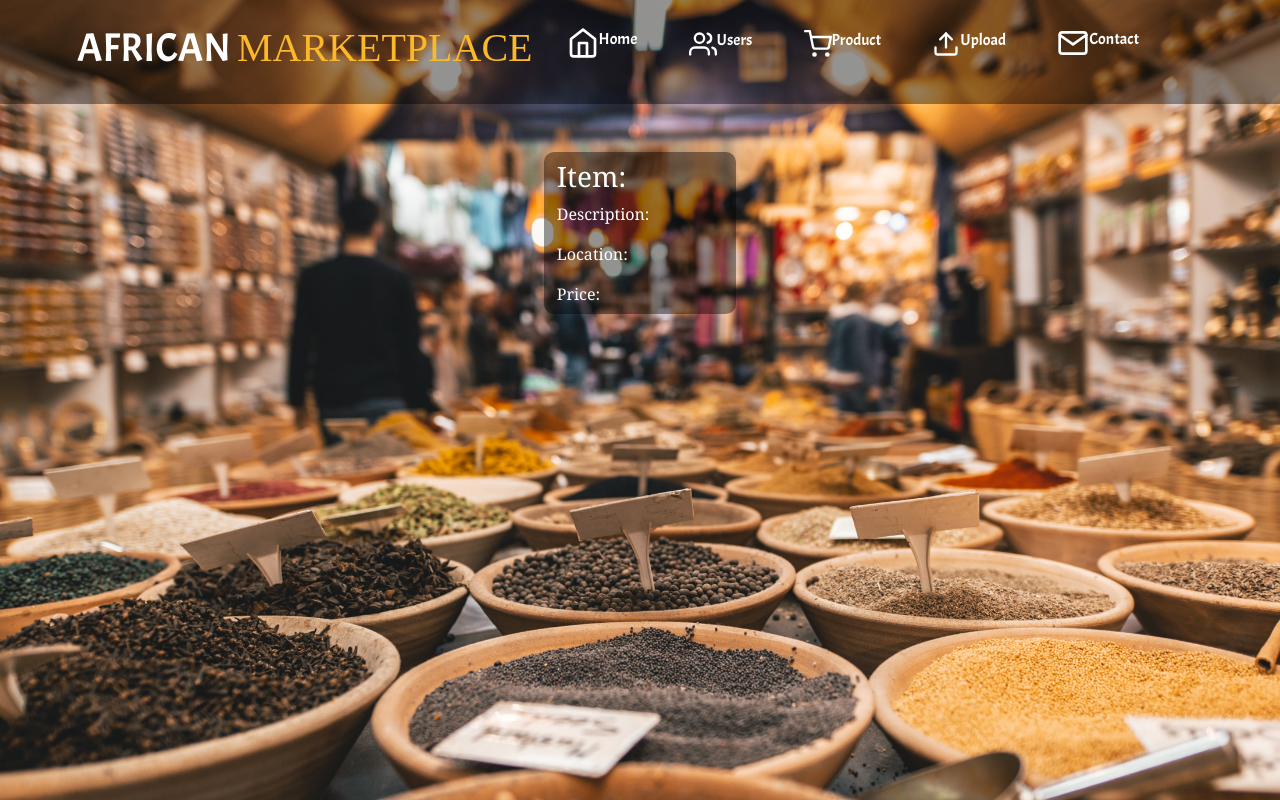
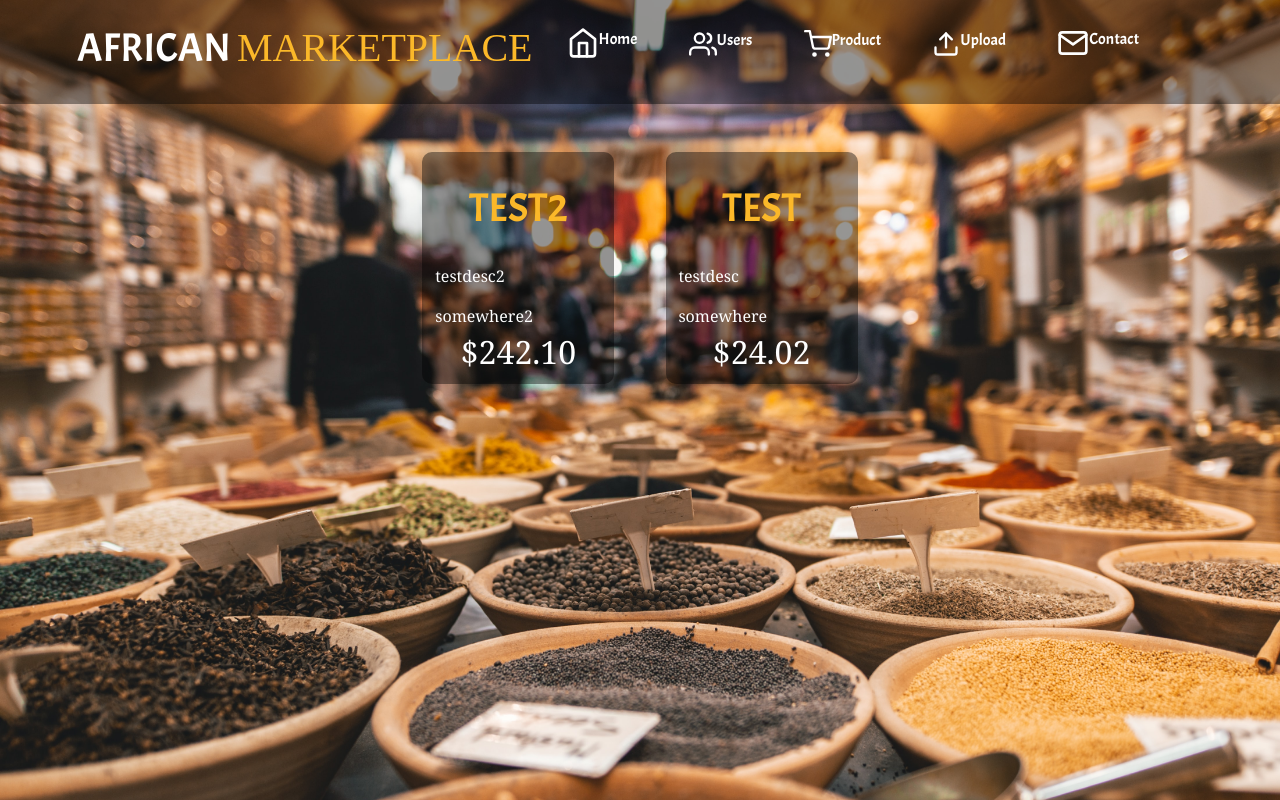
Before and after one commit to Build-Week-Market-place/Front-end, a React (Create React App) app: page /items in a window 1280 px wide. Built offline with nearby package versions, Linux system fonts and the light colour scheme.

Commit message:
added item and user cards render, added click functionality to users, added API call scaffolding

```diff
--- a/src/Unit2Components/page/cssPage/items.css
+++ b/src/Unit2Components/page/cssPage/items.css
@@ -13,10 +13,31 @@
     border-radius:10px;
     width:15vw;
     margin:2vh 2vw;
-    text-align: left;
+    text-align: center;
     padding:1vh 1vw
 
 }
+
+.itemCard h1{
+    color:#fbb829;
+}
+
+
+.itemCard p{
+    text-align:left;
+}
+
+.locationSpan{
+    display:block;
+    text-align:left;
+
+}
+
+.priceSpan{
+    font-size:2rem;
+}
+
+
 @media(max-width:888px){
     .itemCard{
         width:26vw;
--- a/src/Unit2Components/page/cssPage/users.css
+++ b/src/Unit2Components/page/cssPage/users.css
@@ -14,3 +14,12 @@
     border-radius: 15px;
     margin-top:3vh;
 }
+
+.detailsDiv{
+        text-align:center;
+
+}
+
+.selectedUserNameDiv{
+    color:#fbb829;
+}
--- a/src/Unit2Components/page/items.js
+++ b/src/Unit2Components/page/items.js
@@ -1,9 +1,21 @@
-import React from 'react'
+import React, {useEffect, useState} from 'react'
 import 'bootstrap/dist/css/bootstrap.min.css'
 import './cssPage/items.css'
 import Header from './Header'
+import { axiosWithAuth } from '../../Unit3Components/axiosWithAuth'
 
 function  Items(){
+    const testItems=[{name:"test2", price:"$242.10", description:"testdesc2", location:"somewhere2"},
+    {name:"test", price:"$24.02", description:"testdesc", location:"somewhere"}]
+    const [items, setItems]= useState(testItems)
+
+
+    useEffect(()=>{
+        //API call goes here
+    })
+
+
+
         return(
 
             <div className='itemBody'>
@@ -13,11 +25,18 @@ function  Items(){
                 <Header />
                 </div>
                     <div className='itemList'>
-                        <div className='itemCard bar'>
-                            <h3>Item: </h3>
-                            <p>Description: </p>
-                            <p>Location:</p>
-                            <span>Price: </span>
+
+
+                           {items.map(item=>{
+                               return <div className='itemCard bar' key={item.price}>
+                                   <h1>{item.name}</h1>
+                                   <p>{item.description}</p>
+                                   <span className='locationSpan'>{item.location}</span>
+                                   <span className='priceSpan'>{item.price}</span>
+
+                                </div>
+
+                            })}
                         </div>
 
                     </div>
@@ -25,7 +44,7 @@ function  Items(){
 
 
 
-            </div>
+
 
 
             )
--- a/src/Unit2Components/page/users.js
+++ b/src/Unit2Components/page/users.js
@@ -1,8 +1,21 @@
-import React from 'react'
+import React, {useEffect,useState} from 'react'
 import './cssPage/users.css'
 import Header from './Header'
 
 function Users () {
+    const testUsers=[{name:"Billy",email:"billy@bill.com", id:5, location:"place", password:"353532523523#%#@%@#%", username:'TOM'},
+    {name:"Lilly",email:"Lilly@bill.com", id:7, location:"home", password:"353532523523#%#@%@#%", username:'Lill'}]
+    const [usersArray, setUsersArray]= useState(testUsers)
+    const [selectedUser,setSelectedUser]=useState(null)
+
+    useEffect(()=>{
+        //API call goes here
+    })
+
+    const openDetails=(id)=>{
+        if (selectedUser===id){setSelectedUser(null)}
+        else {setSelectedUser(id)}
+    }
 
         return(
             <div className='homeBody userBckg'>
@@ -18,7 +31,22 @@ function Users () {
                     </p>
                     <div className='users-container'>
                         <section className='user-list'>
+                        {usersArray.map(item=>{
+                               return <div onClick={()=>openDetails(item.id)}>
+                                   <h3 className={selectedUser===item.id ? "selectedUserNameDiv" : "userNameDiv"}>{item.username}</h3>
+                                {selectedUser===item.id &&
+                                <div className="detailsDiv">
+                                <p>Name: {item.name}</p>
+                                <p>Email: {item.email}</p>
+                                <p>Location: {item.location}</p>
 
+
+                                </div>}
+
+
+                                </div>
+
+                            })}
 
 
                         </section>
--- /dev/null
+++ b/src/Unit3Components/axiosWithAuth.js
@@ -0,0 +1,12 @@
+import axios from "axios"
+
+export const axiosWithAuth=()=>{
+    const token=localStorage.getItem('token')
+
+    return axios.create({
+        baseURL: "http://localhost:5000/api",
+        headers: {
+            authorization: token
+        }
+    })
+}
```
Also changed, not shown: 1 other file (tests, documents, lock files or other folders).
